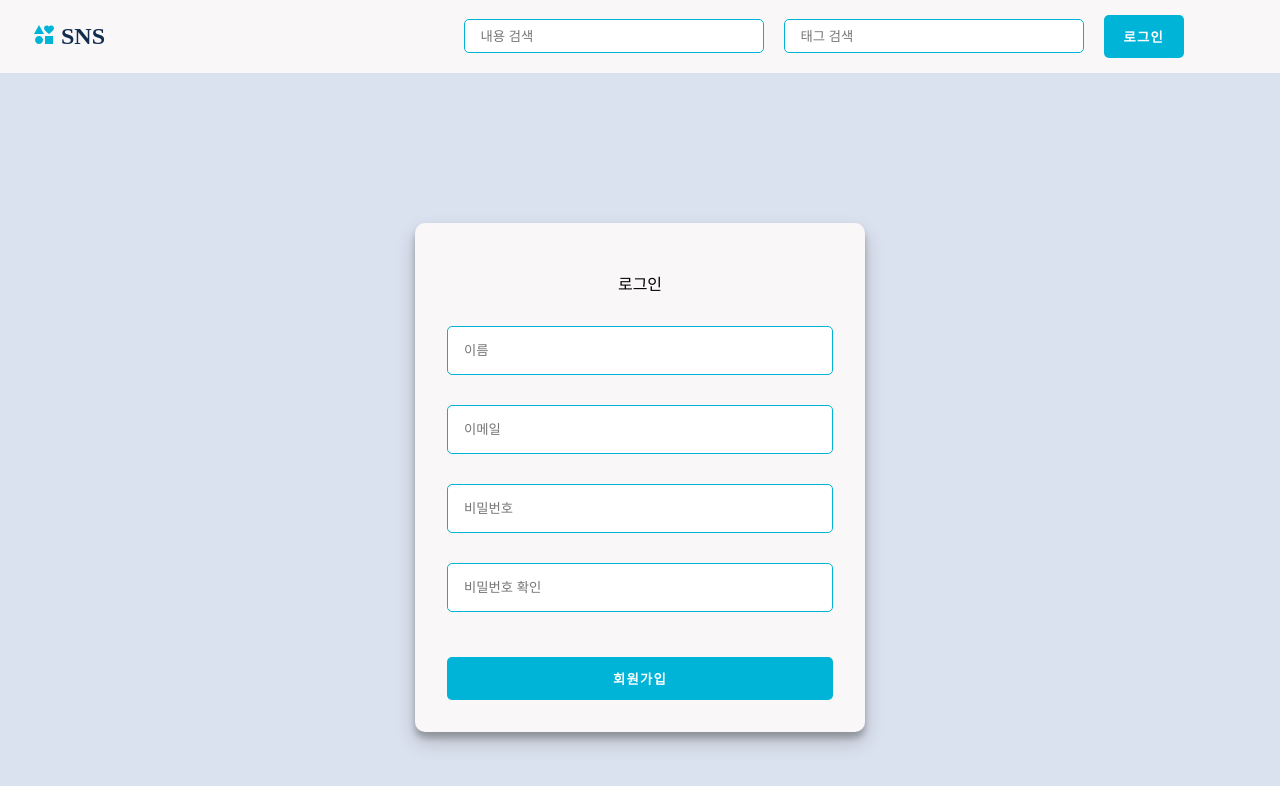
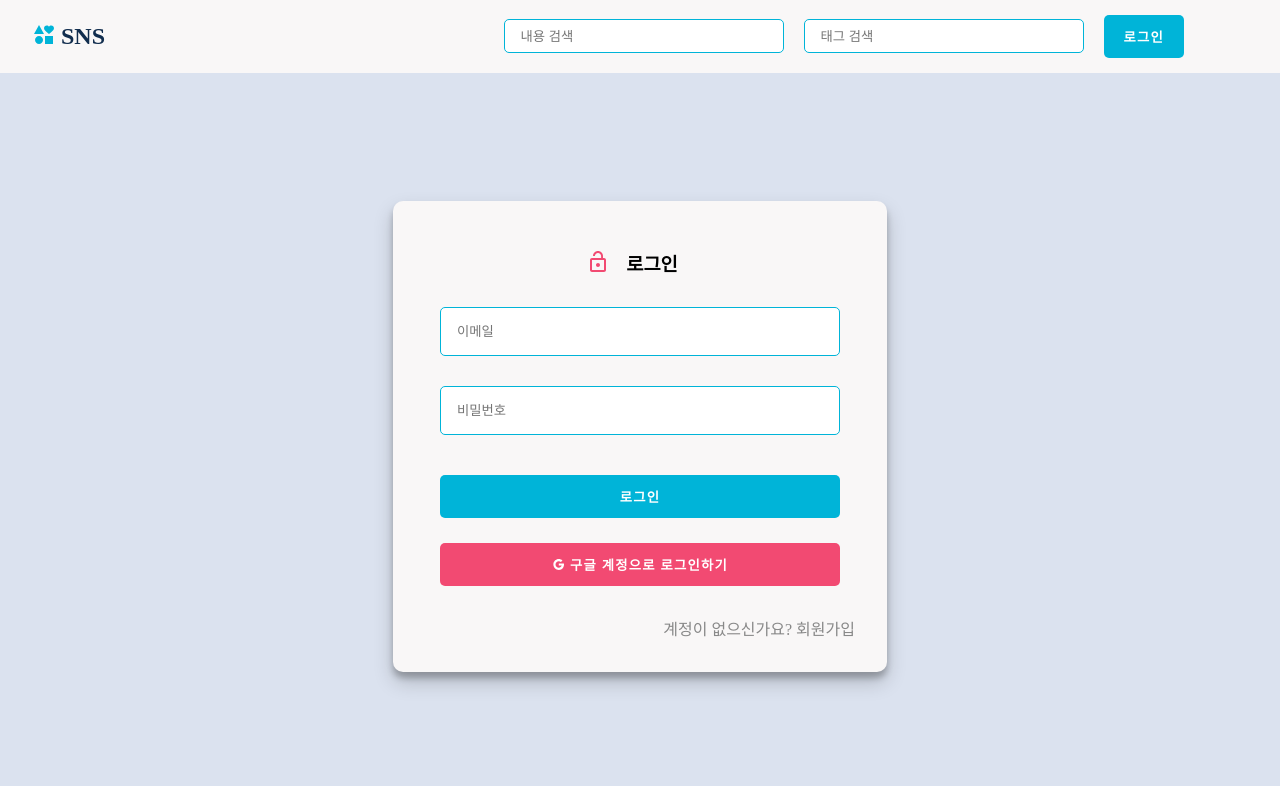
Before and after one commit to yebinp1102/SNS, a React (Create React App) app in the folder client/: page /auth in a window 1280 px wide. Shown: the top 786 px of the page. Built offline with nearby package versions, Linux system fonts and the light colour scheme.

Commit message:
add google login function

```diff
--- a/client/package.json
+++ b/client/package.json
@@ -18,6 +18,7 @@
     "react": "^16.12.0",
     "react-dom": "^16.12.0",
     "react-file-base64": "^1.0.3",
+    "react-google-login": "^5.2.2",
     "react-redux": "^7.1.3",
     "react-router-dom": "^6.3.0",
     "react-scripts": "3.4.1",
--- a/client/src/_actions/types.js
+++ b/client/src/_actions/types.js
@@ -1,5 +1,9 @@
+// post
 export const FETCH_ALL = "FETCH_ALL"
 export const CREATE = "CREATE"
 export const UPDATE = "UPDATE"
 export const DELETE = "DELETE"
 export const LIKE = "LIKE"
+// auth
+export const AUTH = "AUTH"
+export const LOGOUT = "LOGOUT"
--- /dev/null
+++ b/client/src/_reducers/auth.js
@@ -0,0 +1,16 @@
+import {
+  AUTH,
+  LOGOUT
+} from '../_actions/types'
+
+const authReducer = (state = { authData: null }, action) => {
+  switch (action.type){
+    case AUTH :
+      localStorage.setItem('profile', JSON.stringify({ ...action?.data }))
+      return { ...state, authData: action?.data}
+    default:
+      return state;
+  }
+}
+
+export default authReducer
--- a/client/src/_reducers/index.js
+++ b/client/src/_reducers/index.js
@@ -1,8 +1,10 @@
 import { combineReducers } from "redux";
 import posts from './posts'
+import auth from './auth'
 
 const rootReducer = combineReducers({
-  posts
+  posts,
+  auth
 })
 
 export default rootReducer
--- a/client/src/components/Auth/Auth.jsx
+++ b/client/src/components/Auth/Auth.jsx
@@ -1,10 +1,21 @@
 import React, { useState } from 'react'
 import styled from 'styled-components'
 import Input from '../../utils/Input';
+import { useDispatch } from 'react-redux'
+// icons
+import LockOpenIcon from '@mui/icons-material/LockOpen';
+import GoogleIcon from '@mui/icons-material/Google';
+// googleLogin
+import { AUTH } from '../../_actions/types'
+import { GoogleLogin } from 'react-google-login'
+import { useNavigate } from 'react-router-dom';
+
 
 const Auth = () => {
+  const navigate = useNavigate();
+  const dispatch = useDispatch()
   const [showPassword, setShowPassword] = useState(false)
-  const [isSignup, setIsSignup] = useState(true);
+  const [isSignup, setIsSignup] = useState(false);
 
   const handleSubmit = (e) => {
     e.preventDefault();
@@ -14,11 +25,36 @@ const Auth = () => {
 
   }
 
+  const SwitchMode = () => {
+    setIsSignup((prevIsSignup) => !prevIsSignup)
+    handleShowPassword(false);
+  }
+
+  const googleSuccess = async (res) => {
+    const result = res?.profileObj; // res 값 존재하지 않으면 에레 대신 undefined 반환
+    const token = res?.tokenId;
+    try{
+      dispatch({ type: AUTH, data: { result, token } });
+      navigate('/');
+    }catch(err){
+      console.log(err)
+    }
+  }
+
+  const googleError = (err) => {
+    console.log(err)
+    console.log("구글 로그인에 실패 했습니다. 다시 시도해 주세요.")
+  }
+
   const handleShowPassword = () => setShowPassword((prevShowPassword) => !prevShowPassword )
+
   return (
-    <AuthWrap className='sub-bg-color-dark'>
+    <AuthWrap className='sub-bg-color-dark center'>
       <form onSubmit={handleSubmit} className='border pd-2 sub-bg-color-light box-shadow-deep'>
-        <p className='text-center pd-1'>{isSignup ? "로그인" : "회원가입"}</p>
+        <div className='center'>
+          <LockOpenIcon className='warning-color' />
+          <h3 className='text-center pd-1'>{isSignup ? "회원가입" : "로그인"}</h3>
+        </div>
         { isSignup && (
           <>
             <Input name="이름" label="FirsthBane" handleChange={handleChange} />
@@ -46,6 +82,21 @@ const Auth = () => {
           />
         }
         <button className='btn highlight-bg-color'>{isSignup ? '회원가입' : '로그인'}</button>
+        <GoogleLogin
+          clientId='927882145131-vbaqj9ii9mhp98a07gr2rolktovtcku5.apps.googleusercontent.com'
+          render={(renderProps) => (
+            <button className='btn center warning-bg-color' disabled={renderProps.disabled} onClick={renderProps.onClick} >
+              <GoogleIcon style={{marginRight: "5px", fontSize: "small"}} />
+              <span>구글 계정으로 로그인하기</span>
+            </button>
+          )}
+          onSuccess={googleSuccess}
+          onFailure={googleError}
+          cookiePolicy="single_host_origin"
+        />
+        <p className='cursor flex-end' onClick={SwitchMode}>
+          {isSignup ? "이미 계정이 있으신가요? 로그인" : "계정이 없으신가요? 회원가입"}
+        </p>
       </form>
     </AuthWrap>
   )
@@ -54,24 +105,33 @@ const Auth = () => {
 export default Auth
 
 const AuthWrap = styled.main`
-  width: 100%;
-  height: 100%;
 
   form{
+    max-width: 550px;
     display: flex;
     flex-direction: column;
     align-items: center;
-    max-width: 450px;
-    margin: 150px auto 0 auto;
 
     input{
-      width: 100%;
+      width: 400px;
       margin: 15px;
     }
 
     button{
+      width: 400px;
+      margin-top: 25px;
+    }
+
+    .flex-end{
+      display: flex;
+      align-self: flex-end;
       margin-top: 30px;
-      width: 100%;
+      color: #888;
     }
+
+    .flex-end:hover{
+      color: #000;
+    }
+
   }
 `;
--- a/client/src/components/Nabvar/Navbar.jsx
+++ b/client/src/components/Nabvar/Navbar.jsx
@@ -1,4 +1,4 @@
-import React from 'react'
+import React, { useEffect, useState } from 'react'
 import styled from 'styled-components'
 import { Link } from 'react-router-dom';
 
@@ -7,7 +7,19 @@ import Button from '../../utils/Button';
 import Input from '../../utils/Input'
 
 const Navbar = () => {
-  const user = null;
+  const [user, setUser] = useState(JSON.parse(localStorage.getItem('profile')))
+
+  useEffect(()=>{
+    const token = user?.token;
+    // 구글 로그인 시 token을 제공하기 때문에 jwt 사용할 필요 X
+    setUser(JSON.parse(localStorage.getItem('profile')))
+  },[])
+
+  const logout = () => {
+
+  }
+
+  console.log(user);
   return (
     <Header className='box-shadow-shallow sub-bg-color-light'>
       <div className='logo'>
@@ -20,11 +32,12 @@ const Navbar = () => {
         <Input witdh='300px' type='text' name='내용 검색' />
         <Input width='300px' type='text' name='태그 검색' />
         { user ? (
-          <div>
-            <p>{user.result.name}</p>
+          <div className='center'>
+            <p className='username'>{user.result.name}</p>
             <Button
               name={"로그아웃"}
               className="highlight-bg-color"
+              onClick={logout}
             />
           </div>
         ) : (
@@ -65,5 +78,10 @@ const Header = styled.nav`
     align-items: center;
     gap: 20px;
     padding: 0 4rem;
+
+    .username{
+      margin: 0 40px;
+      font-size: 1.25rem;
+    }
   }
 `;
--- a/client/src/components/Posts/Posts.jsx
+++ b/client/src/components/Posts/Posts.jsx
@@ -1,4 +1,4 @@
-import React, { useEffect } from 'react'
+import React from 'react'
 import Post from './Post/Post'
 import styled from 'styled-components'
 import { useSelector } from 'react-redux'
@@ -6,9 +6,6 @@ import { CircularProgress } from '@material-ui/core'
 
 const Posts = ({setCurrentId}) => {
   const posts = useSelector((state) => state.posts);
-  useEffect(()=>{
-    console.log(posts)
-  },[posts])
 
   return (
     <PostsWrap className='border pd-1 box-shadow-deep'>
--- a/client/src/index.css
+++ b/client/src/index.css
@@ -119,7 +119,7 @@ a{
 }
 
 .input{
-  width: 300px;
+  width: 280px;
   border: 1.5px solid #00B4D8;
   padding: 1rem;
   border-radius: 5px;
```
Also changed, not shown: 1 other file (tests, documents, lock files or other folders).
